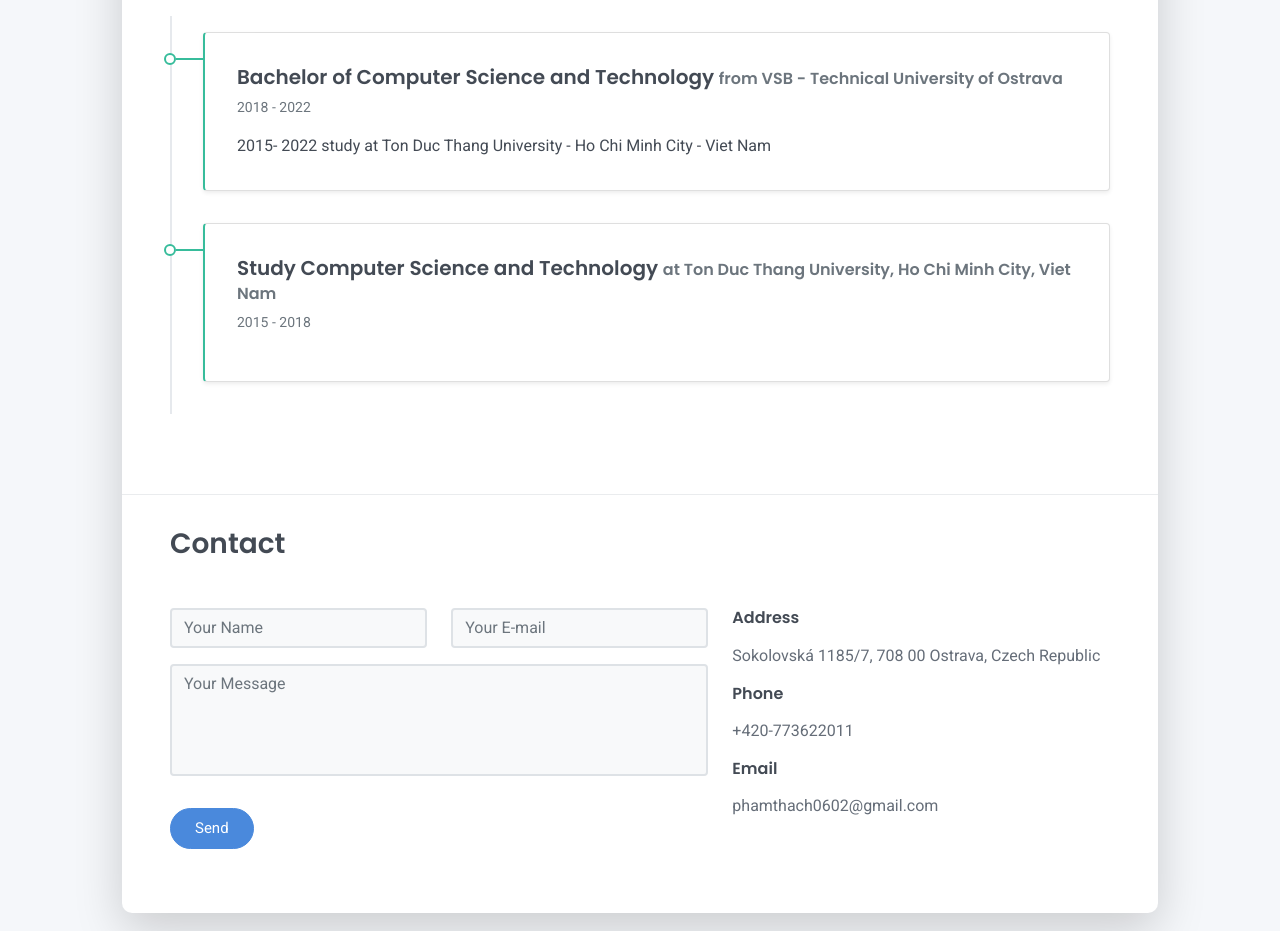
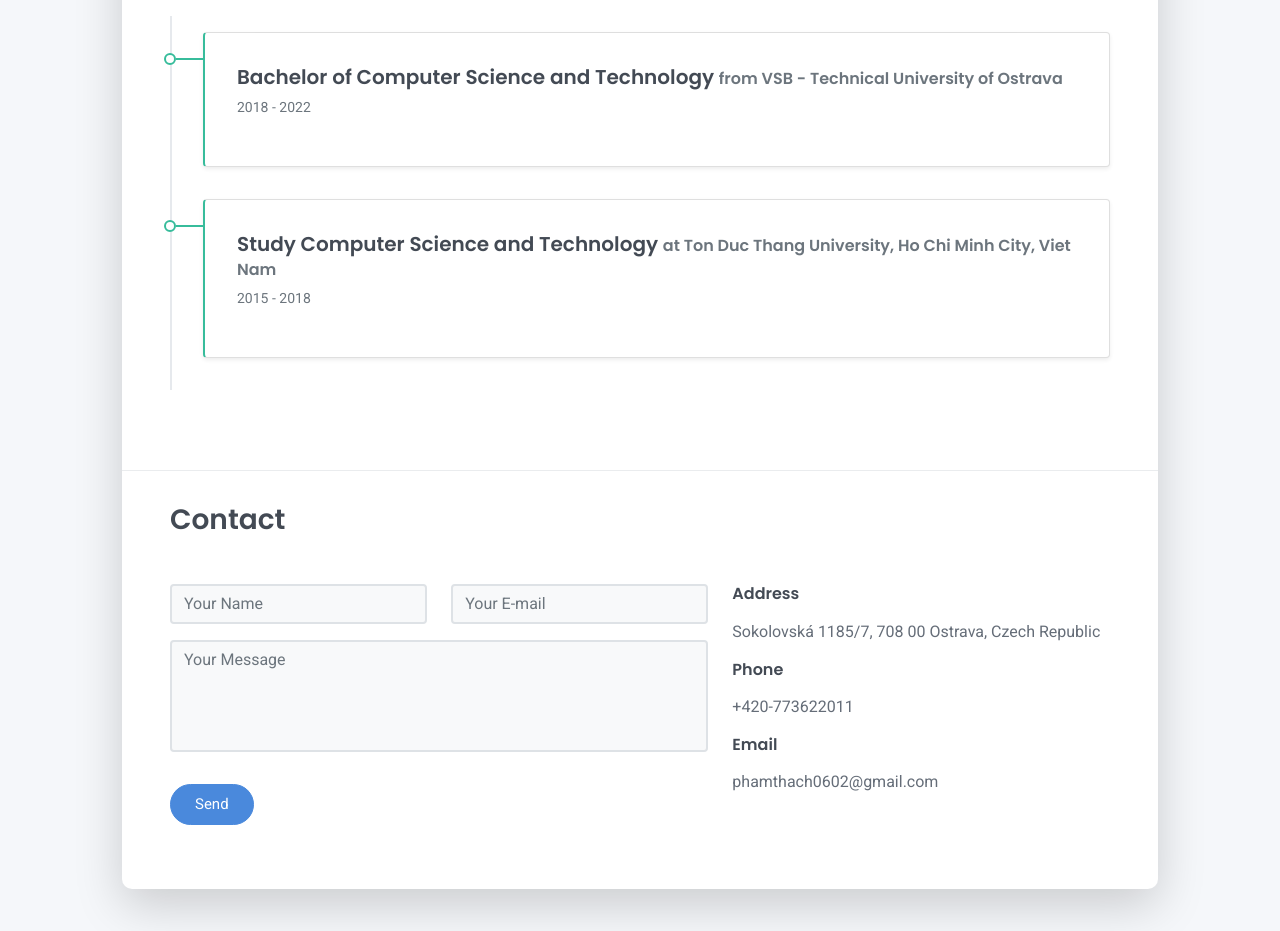
Before and after one commit to phamthachcz/phamthachcz.github.io, a plain HTML site: page index.html in a window 1280 px wide. Shown: the part 1880-2811 px from the top of the page. Drawn offline with Linux system fonts and the light colour scheme.

Commit message:
Update index.html

```diff
--- a/index.html
+++ b/index.html
@@ -192,7 +192,6 @@
         <div class="card-body">
           <div class="h5 mb-1">Bachelor of Computer Science and Technology <span class="text-muted h6">from VSB - Technical University of Ostrava</span></div>
           <div class="text-muted text-small mb-2">2018 - 2022</div>
-          <div>2015- 2022 study at Ton Duc Thang University - Ho Chi Minh City - Viet Nam</div>
         </div>
       </div>
       <div class="timeline-card timeline-card-success card shadow-sm">
```
